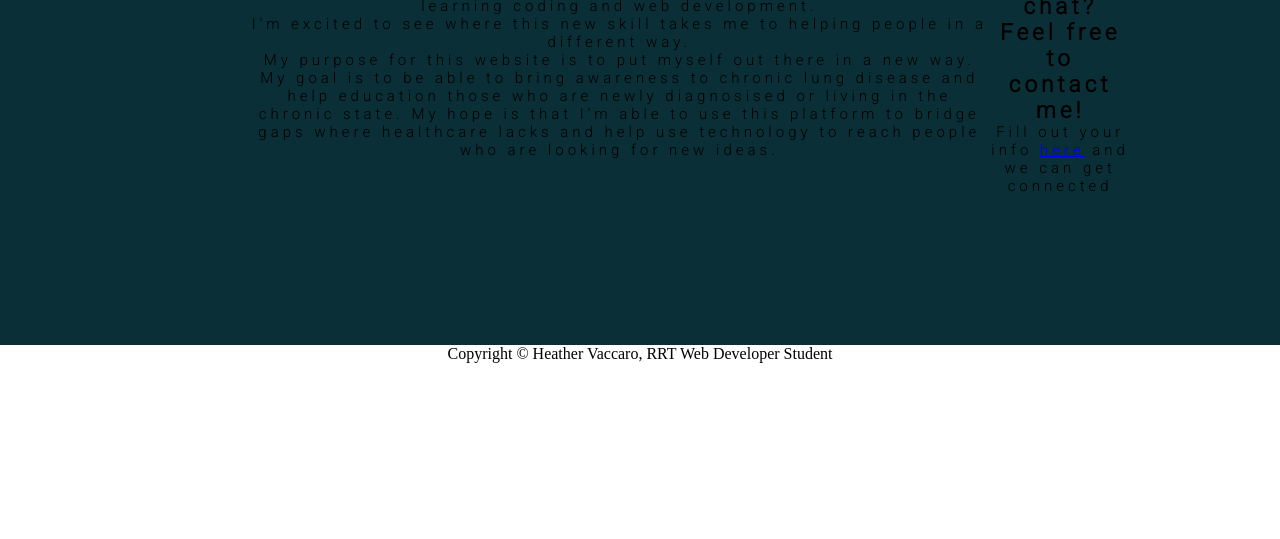
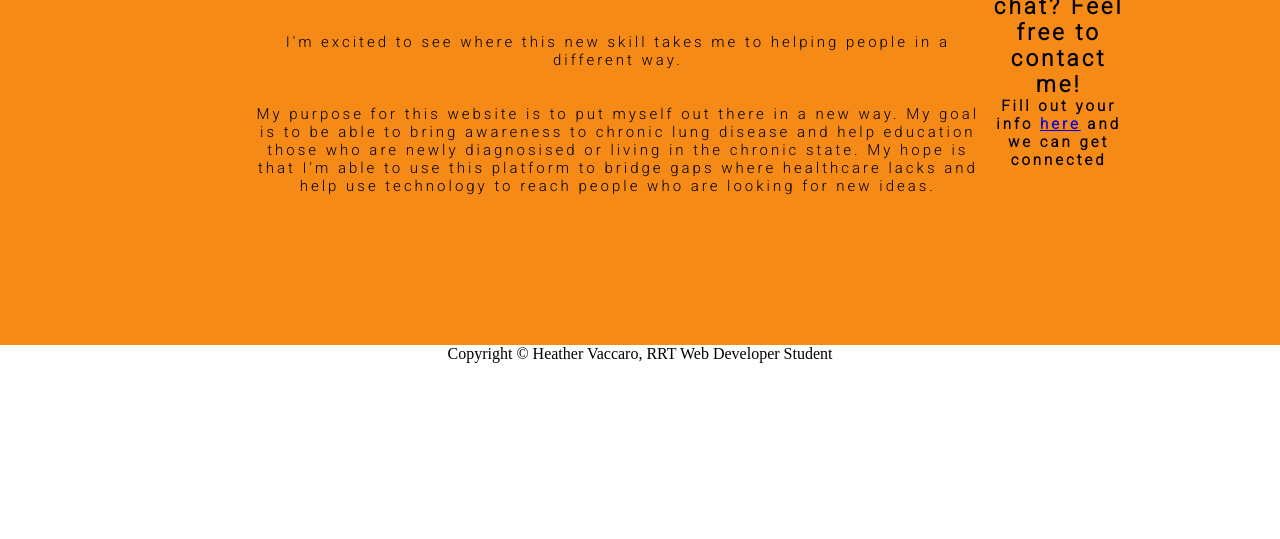
Before and after one commit to hrvy3/Portfolio, a plain HTML site: page aboutme.html in a window 1280 px wide. Shown: the part 261-800 px from the top of the page. Drawn offline with Linux system fonts and the light colour scheme.

Commit message:
about me changes

```diff
--- a/CSS/aboutme.css
+++ b/CSS/aboutme.css
@@ -55,11 +55,11 @@ nav a {
 	color: #fff;
 }
 .main-container {
-    display: flex;
+    display: block flex;
     font-family: "roboto", sans-serif;
     letter-spacing: 4px;
     font-size: 15px;
-    background-color: #0a2f37;
+    background-color:#f58a17;
     background: cover;
     position: relative;
     margin: auto;
@@ -67,3 +67,13 @@ nav a {
     padding: 150px;
     text-align: center;
 }
+.main-container p {
+    letter-spacing: 3px;
+    line-height: inherit;
+}
+.container2 {
+    letter-spacing: 3px;
+    font-weight: bolder;
+
+
+}
--- a/CSS/contact.css
+++ b/CSS/contact.css
@@ -24,10 +24,12 @@ http://colormind.io/
 }
 * {
 	margin: 0;
-	padding: 0;
+    padding: 0;
+    box-sizing: border-box;
 }
 body {
     text-align: center;
+    font-family: "roboto" sans-serif
 }
 
 .wrapper {
@@ -62,8 +64,9 @@ nav a {
 	margin: 0 5px;
 	color: #fff;
 }
+
 input[type=text], select, textarea {
-    width: 100%;
+    width: 75%;
     padding: 12px;
     border: 1px solid #ccc;
     border-radius: 4px;
@@ -93,6 +96,7 @@ input[type=text], select, textarea {
     border-radius: 5px;
     background-color: #f2f2f2;
     padding: 20px;
+
   }
 
   .col-25 {
--- a/aboutme.html
+++ b/aboutme.html
@@ -26,20 +26,30 @@
         </div>
     </header>
     <main class="main-container">
-            <h1>About Me</h1>
+    <div>
+        <h1>About Me</h1>
+    </div>
+    <br>
+    </br>
     <div class="container1">
         <p>
             I have always loved helping people which then led me to the healthcare field. Being a registered respiratry therapist it has allowed me to connect with many people both in the acute and chronic status of health.
             From my time working in a level trauma hopsital to now working in a small outpatient cardiopulmonary rehab setting. I found myself needing an outlet from the chronic stress which has led me to learning coding and web development.
         </p>
+    <br>
+    </br>
         <p>
             I'm excited to see where this new skill takes me to helping people in a different way.
         </p>
+    <br>
+    </br>
         <p>
             My purpose for this website is to put myself out there in a new way. My goal is to be able to bring awareness to chronic lung disease and help education those who are newly diagnosised or living in the chronic state.
             My hope is that I'm able to use this platform to bridge gaps where healthcare lacks and help use technology to reach people who are looking for new ideas.
         </p>
     </div>
+    <br>
+    </br>
     <div class="container2">
         <h2>Do you have questions or want to chat? Feel free to contact me!</h2>
         <p>Fill out your info <a href="contact.html">here</a> and we can get connected</p>
```
